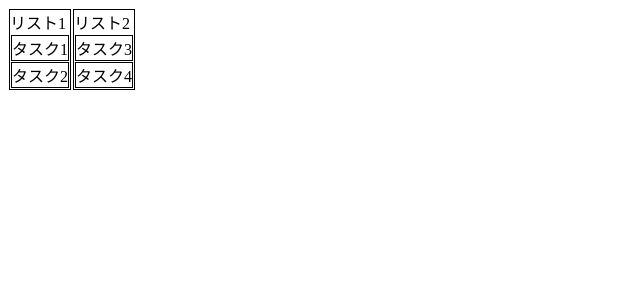
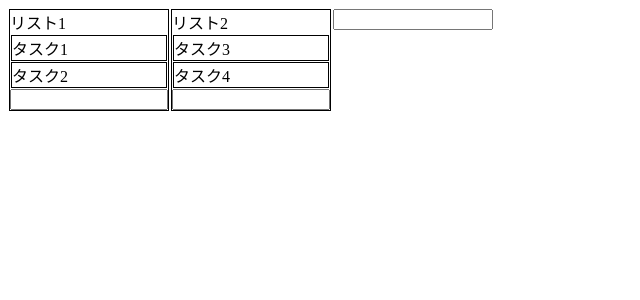
Before and after one commit to suimenkathemove/trello-clone, a Vue app: page / in a window 1280 px wide. Shown: the top 300 px of the page, without its empty margins (0-640 px from the left). Built offline with nearby package versions, Linux system fonts and the light colour scheme.

Commit message:
add リスト、カードの追加機能

```diff
--- a/src/App.vue
+++ b/src/App.vue
@@ -1,6 +1,13 @@
 <template>
   <div id="app">
-    <List v-for="list in lists" :key="list.id" class="list" :list="list" />
+    <List
+      v-for="list in lists"
+      :key="list.id"
+      class="list"
+      :list="list"
+      @add-card="addCard"
+    />
+    <input type="text" class="list-input" @change="addList" />
   </div>
 </template>
 
@@ -9,6 +16,7 @@ import { Component, Vue } from "vue-property-decorator";
 import List from "@/components/List.vue";
 import { IList } from "@/types";
 import { createInitialLists } from "@/initialData";
+import { IAddCardEvent } from "@/components/List.vue";
 
 @Component({
   components: {
@@ -17,15 +25,48 @@ import { createInitialLists } from "@/initialData";
 })
 export default class App extends Vue {
   lists: IList[] = createInitialLists();
+  listCreatedCount = 2;
+  cardCreatedCount = 4;
+
+  addList(event: Event & { currentTarget: HTMLInputElement }): void {
+    const newList = {
+      id: this.listCreatedCount + 1,
+      name: event.currentTarget.value,
+      cards: []
+    };
+    this.lists.push(newList);
+
+    ++this.listCreatedCount;
+
+    event.currentTarget.value = "";
+  }
+
+  addCard({ listId, text }: IAddCardEvent): void {
+    const list = this.lists.find(list => list.id === listId);
+    if (list === undefined) return;
+    const newCard = {
+      id: this.cardCreatedCount + 1,
+      text
+    };
+    list.cards.push(newCard);
+
+    ++this.cardCreatedCount;
+  }
 }
 </script>
 
 <style lang="scss" scoped>
 #app {
   display: flex;
+  align-items: flex-start;
 
   > .list {
     margin: 1px;
   }
+
+  > .list-input {
+    width: 160px;
+    margin: 1px;
+  }
 }
 </style>
--- /dev/null
+++ b/src/assets/style.scss
@@ -0,0 +1,4 @@
+* {
+  box-sizing: border-box;
+  word-wrap: break-word;
+}
--- a/src/components/List.vue
+++ b/src/components/List.vue
@@ -2,13 +2,19 @@
   <div class="list">
     {{ list.name }}
     <Card v-for="card in list.cards" :key="card.id" class="card" :card="card" />
+    <input type="text" class="card-input" @change="addCard" />
   </div>
 </template>
 
 <script lang="ts">
-import { Component, Vue, Prop } from "vue-property-decorator";
+import { Component, Vue, Prop, Emit } from "vue-property-decorator";
 import Card from "@/components/Card.vue";
 import { IList } from "@/types";
+
+export interface IAddCardEvent {
+  listId: number;
+  text: string;
+}
 
 @Component({
   components: {
@@ -18,15 +24,32 @@ import { IList } from "@/types";
 export default class List extends Vue {
   @Prop({ type: Object, required: true })
   readonly list!: IList;
+
+  @Emit()
+  addCard(event: Event & { currentTarget: HTMLInputElement }): IAddCardEvent {
+    const text = event.currentTarget.value;
+
+    event.currentTarget.value = "";
+
+    return {
+      listId: this.list.id,
+      text
+    };
+  }
 }
 </script>
 
 <style lang="scss" scoped>
 .list {
+  width: 160px;
   border: 1px solid #000000;
 
   > .card {
     margin: 1px;
   }
+
+  > .card-input {
+    width: 100%;
+  }
 }
 </style>
--- a/src/main.ts
+++ b/src/main.ts
@@ -1,5 +1,6 @@
 import Vue from "vue";
 import App from "./App.vue";
+import "@/assets/style.scss";
 
 Vue.config.productionTip = false;
 
```
